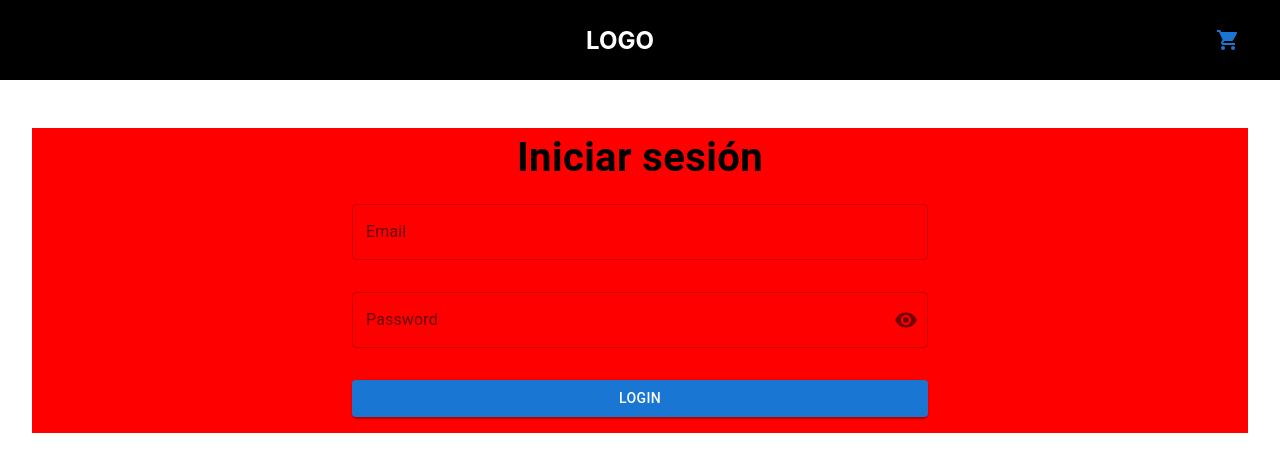
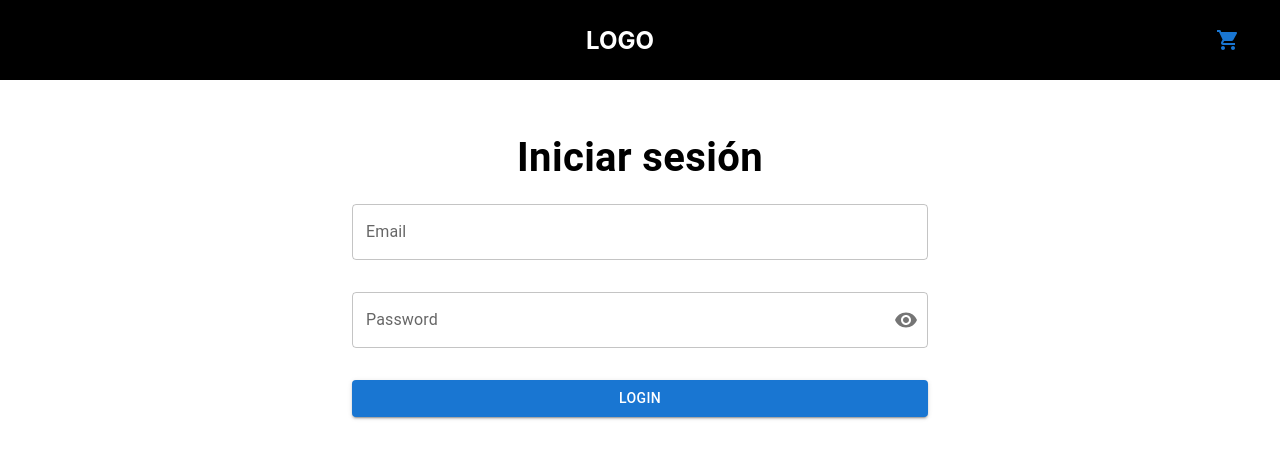
Before and after one commit to Sashaejarque/bekka-store, a Next.js app: page /login in a window 1280 px wide. Shown: the top 472 px of the page. Built offline with nearby package versions, Linux system fonts and the light colour scheme; no server answers.

Commit message:
Added context auth, and post login from loginForm working

```diff
--- /dev/null
+++ b/src/components/InputPassword/InputPassword.tsx
@@ -0,0 +1,41 @@
+import { Visibility, VisibilityOff } from '@mui/icons-material';
+import { FormControl, IconButton, InputAdornment, InputLabel, OutlinedInput } from '@mui/material';
+import React, { FC, useState } from 'react';
+
+interface InputPasswordProps {
+    onChange: (e: React.ChangeEvent<HTMLInputElement>) => void;
+    state: string;
+};
+const InputPassword: FC<InputPasswordProps> = ({
+    onChange,
+    state,
+}) => {
+    const [showPassword, setShowPassword] = useState(false);
+    return(
+        <FormControl sx={{ m: 2, width: "100%" }} variant="outlined">
+            <InputLabel htmlFor="outlined-adornment-password">
+              Password
+            </InputLabel>
+            <OutlinedInput
+              id="outlined-adornment-password"
+              label="Password"
+              type={showPassword ? "text" : "password"}
+              value={state}
+              onChange={onChange}
+              endAdornment={
+                <InputAdornment position="end">
+                  <IconButton
+                    aria-label="toggle password visibility"
+                    onClick={() => setShowPassword(!showPassword)}
+                    edge="end"
+                  >
+                    {showPassword ? <VisibilityOff /> : <Visibility />}
+                  </IconButton>
+                </InputAdornment>
+              }
+            />
+          </FormControl>
+    )
+};
+
+export default InputPassword;
--- a/src/components/LoginUI/LoginUI.tsx
+++ /dev/null
@@ -1,104 +0,0 @@
-import { Visibility, VisibilityOff } from "@mui/icons-material";
-import {
-  Box,
-  Button,
-  FormControl,
-  Grid,
-  IconButton,
-  InputAdornment,
-  InputLabel,
-  OutlinedInput,
-  TextField,
-  Typography,
-} from "@mui/material";
-import React, { useState } from "react";
-
-const LoginUI = () => {
-  const [formState, setFormState] = useState({
-    email: "",
-    password: "",
-  });
-  const [showPassword, setShowPassword] = useState(false);
-
-  return (
-    <Box
-      sx={{
-        width: "100%",
-        display: "flex",
-        alignItems: "center",
-        justifyContent: "center",
-        backgroundColor: 'red'
-      }}
-      mt={4}
-    >
-      <Grid container item xs={12} md={6}>
-        <Grid item xs={12}>
-          <Typography sx={{ fontWeight: 600, fontSize: 40, textAlign: 'center' }}>
-            Iniciar sesión
-          </Typography>
-        </Grid>
-        <Grid
-          container
-          item
-          xs={12}
-          alignItems="center"
-          justifyContent="center"
-        >
-          <TextField
-            id="outlined-required"
-            label="Email"
-            onChange={(e) =>
-              setFormState({ ...formState, email: e.target.value })
-            }
-            sx={{ width: "100%", margin: 2 }}
-          />
-        </Grid>
-        <Grid
-          container
-          item
-          xs={12}
-          alignItems="center"
-          justifyContent="center"
-        >
-          <FormControl sx={{ m: 2, width: "100%" }} variant="outlined">
-            <InputLabel htmlFor="outlined-adornment-password">
-              Password
-            </InputLabel>
-            <OutlinedInput
-              id="outlined-adornment-password"
-              label="Password"
-              type={showPassword ? "text" : "password"}
-              value={formState.password}
-              onChange={(e) =>
-                setFormState({ ...formState, password: e.target.value })
-              }
-              endAdornment={
-                <InputAdornment position="end">
-                  <IconButton
-                    aria-label="toggle password visibility"
-                    onClick={() => setShowPassword(!showPassword)}
-                    edge="end"
-                  >
-                    {showPassword ? <VisibilityOff /> : <Visibility />}
-                  </IconButton>
-                </InputAdornment>
-              }
-            />
-          </FormControl>
-
-         <Grid container item xs={12} alignItems="center" justifyContent="center">
-         <Button
-            variant="contained"
-            sx={{ width: "100%", margin: 2 }}
-            onClick={() => console.log(formState)}
-          >
-            Login
-          </Button>
-         </Grid>
-        </Grid>
-      </Grid>
-    </Box>
-  );
-};
-
-export default LoginUI;
--- /dev/null
+++ b/src/features/Login/Login.tsx
@@ -0,0 +1,87 @@
+import { Box, Button, Grid, TextField, Typography } from "@mui/material";
+import React, { useState } from "react";
+import InputPassword from "../../components/InputPassword/InputPassword";
+import { useAuth } from "./context/AuthProvider";
+
+const LoginUI = () => {
+  const [formState, setFormState] = useState({
+    email: "",
+    password: "",
+  });
+  const {
+    actions: { signIn },
+  } = useAuth();
+
+  const handleSubmit = () => {
+    signIn(formState.email, formState.password);
+  }
+
+  return (
+    <Box
+      sx={{
+        width: "100%",
+        display: "flex",
+        alignItems: "center",
+        justifyContent: "center",
+      }}
+      mt={4}
+    >
+      <Grid container item xs={12} md={6}>
+        <Grid item xs={12}>
+          <Typography
+            sx={{ fontWeight: 600, fontSize: 40, textAlign: "center" }}
+          >
+            Iniciar sesión
+          </Typography>
+        </Grid>
+        <Grid
+          container
+          item
+          xs={12}
+          alignItems="center"
+          justifyContent="center"
+        >
+          <TextField
+            id="outlined-required"
+            label="Email"
+            onChange={(e) =>
+              setFormState({ ...formState, email: e.target.value })
+            }
+            sx={{ width: "100%", margin: 2 }}
+          />
+        </Grid>
+        <Grid
+          container
+          item
+          xs={12}
+          alignItems="center"
+          justifyContent="center"
+        >
+          <InputPassword
+            onChange={(e: { target: { value: any; }; }) =>
+              setFormState({ ...formState, password: e.target.value })
+            }
+            state={formState.password}
+          />
+        </Grid>
+        <Grid
+          container
+          item
+          xs={12}
+          alignItems="center"
+          justifyContent="center"
+        >
+          <Button
+            variant="contained"
+            sx={{ width: "100%", margin: 2 }}
+            onClick={() => handleSubmit()}
+          >
+            Login
+          </Button>
+        </Grid>
+      </Grid>
+    </Box>
+  );
+};
+
+export default LoginUI;
--- /dev/null
+++ b/src/features/Login/context/AuthProvider.tsx
@@ -0,0 +1,56 @@
+import { AxiosHeaders, AxiosRequestConfig, AxiosResponse } from "axios";
+import { FC, PropsWithChildren, useContext, useReducer } from "react";
+import { login } from "../../../services/auth";
+import { authReducer } from "../reducer/authReducer";
+import { AuthContext } from "./CreateAuthContext";
+
+interface IHttpResponse extends AxiosResponse {
+  data: {
+    msg: string;
+    jwt: string;
+  };
+  status: number;
+  statusText: string;
+  headers: any; // o cualquier otro tipo de dato específico
+  config: AxiosRequestConfig;
+  request?: any;
+}
+
+export const AuthProvider: FC<PropsWithChildren> = ({ children }) => {
+  const [state, dispatch] = useReducer(authReducer, {
+    isLogged: false,
+    jwt: "",
+  });
+
+  const signIn = async (email: string, password: string) => {
+    const response: IHttpResponse | undefined = await login(email, password);
+    console.log(response);
+    if (response) {
+      const { data } = response;
+      const { jwt } = data;
+
+      dispatch({ type: "SIGN_IN", payload: jwt });
+    }
+  };
+
+  return (
+    <AuthContext.Provider
+      value={{
+        state,
+        actions: {
+          signIn,
+        },
+      }}
+    >
+      {children}
+    </AuthContext.Provider>
+  );
+};
+
+export const useAuth = () => {
+  const context = useContext(AuthContext);
+  if (!context) {
+    throw new Error("useShoppingCart must be used within a AuthContext");
+  }
+  return context;
+};
--- /dev/null
+++ b/src/features/Login/context/CreateAuthContext.ts
@@ -0,0 +1,15 @@
+import { createContext } from "react";
+
+interface AuthState {
+  isLogged: boolean;
+  jwt: string;
+}
+
+export interface AuthContext {
+  state: AuthState;
+  actions: {
+    signIn: (email: string, password: string) => void;
+  };
+}
+
+export const AuthContext = createContext<AuthContext | undefined>(undefined);
--- /dev/null
+++ b/src/features/Login/reducer/authReducer.ts
@@ -0,0 +1,20 @@
+interface AuthState {
+    isLogged: boolean;
+    jwt: string;
+}
+
+interface AuthActions {
+    type: 'SIGN_IN';
+    payload: string;
+}
+
+export function authReducer (state: AuthState, action: AuthActions) {
+    switch (action.type) {
+        case 'SIGN_IN':
+            return {
+                ...state,
+                isLogged: true,
+                jwt: action.payload
+            };
+    }
+};
--- a/src/pages/_app.tsx
+++ b/src/pages/_app.tsx
@@ -3,13 +3,16 @@ import type { AppProps } from "next/app";
 import { ShoppingCartProvider } from "../features/ShoppingCart/context/ShoppingCartProvider";
 import { ProductListProvider } from "../features/ProducsList/context/ProductsListProvider";
 import React from "react";
+import { AuthProvider } from "../features/Login/context/AuthProvider";
 
 export default function App({ Component, pageProps }: AppProps) {
   return (
-    <ShoppingCartProvider>
-      <ProductListProvider>
-        <Component {...pageProps} />
-      </ProductListProvider>
-    </ShoppingCartProvider>
+    <AuthProvider>
+      <ShoppingCartProvider>
+        <ProductListProvider>
+          <Component {...pageProps} />
+        </ProductListProvider>
+      </ShoppingCartProvider>
+    </AuthProvider>
   );
 }
--- a/src/pages/login/index.tsx
+++ b/src/pages/login/index.tsx
@@ -1,6 +1,5 @@
-import { Grid, Typography } from "@mui/material";
 import React from "react";
-import LoginUI from "../../components/LoginUI/LoginUI";
+import LoginUI from "../../features/Login/Login";
 import { Layout } from "../../templates";
 
 const Login = () => {
--- /dev/null
+++ b/src/services/auth.ts
@@ -0,0 +1,15 @@
+import axios, { ResponseType } from "axios";
+
+export const API_URL = process.env.NEXT_PUBLIC_API_URL;
+
+export const login = async (email: string, password: string) => {
+    try {
+        const response = await axios.post(`${API_URL}/auth/login`, {
+            email,
+            password
+        })
+        return response
+    } catch (error) {
+        console.error(error)
+    }
+};
```
